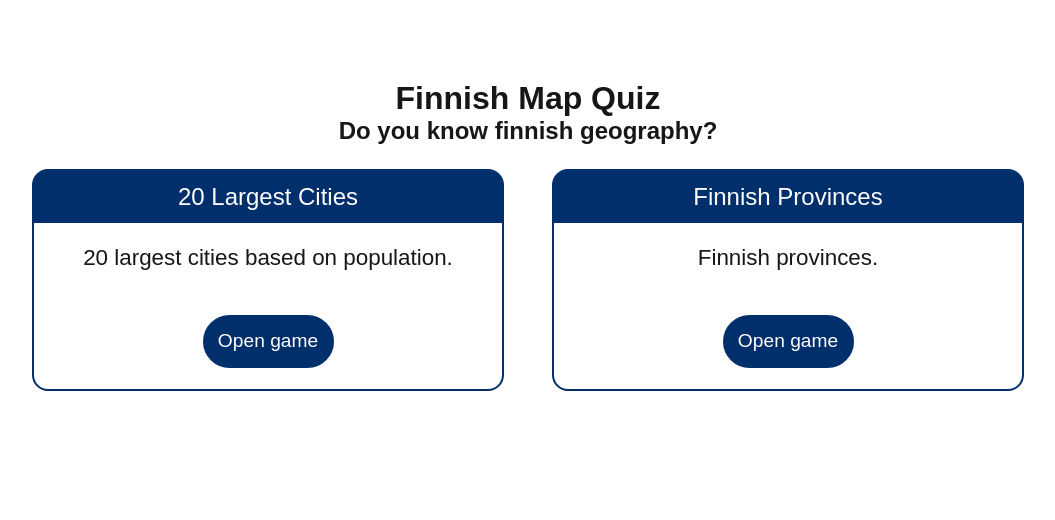
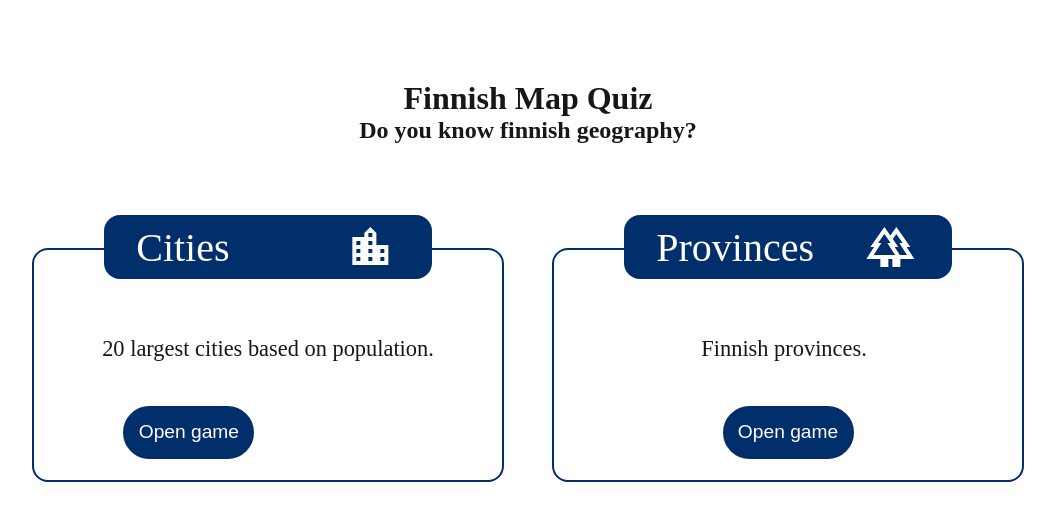
Before and after one commit to ojela028xamk/finland-map-quiz, a Next.js app: page / in a window 1280 px wide. Shown: the top 520 px of the page, without its empty margins (112-1167 px from the left). Built offline with nearby package versions, Linux system fonts and the light colour scheme.

Commit message:
game item header

```diff
--- a/app/globalTypes.ts
+++ b/app/globalTypes.ts
@@ -1,3 +1,5 @@
+import { ReactElement } from "react";
+
 export enum GameType {
   CITY = "City",
   PROVINCE = "Province",
@@ -8,6 +10,7 @@ export type Game = {
   header: string;
   description: string;
   link: string;
+  icon: ReactElement;
 };
 
 export enum Province {
--- a/app/page.module.scss
+++ b/app/page.module.scss
@@ -5,40 +5,58 @@
   margin: auto;
   padding: 5em;
   border-radius: 1em;
+  font-family: auto;
 
   .header {
     text-align: center;
   }
 
   .game_list {
+    margin-top: 5em;
     display: flex;
     flex-direction: row;
 
     .game_list_item {
       flex: 1;
+      justify-items: center;
       border: 2px solid $blue;
       border-radius: 1em;
       margin: 1.5em;
-      text-align: center;
 
-      span {
+      .item_header {
+        position: relative;
         display: flex;
-        justify-content: center;
-        border-radius: 0.5em 0.5em 0 0;
-        font-size: 1.5em;
-        padding: 0.5em;
+        flex-direction: row;
+        align-items: center;
+        border-radius: 1em;
+        padding: 0.5em 2em;
         background-color: $blue;
         color: white;
+        width: 70%;
+        top: -35px;
+
+        span {
+          flex: 3;
+          font-size: 2.5em;
+        }
+
+        .icon {
+          flex: 1;
+          margin-left: 0.6em;
+          font-size: 3em;
+        }
       }
 
-      p {
-        margin: 1em 0;
-        font-size: 1.4em;
-      }
+      .item_content {
+        p {
+          margin: 1em 0;
+          font-size: 1.4em;
+        }
 
-      button {
-        @include button;
-        font-size: 1.2em;
+        button {
+          @include button;
+          font-size: 1.2em;
+        }
       }
     }
   }
--- a/app/page.tsx
+++ b/app/page.tsx
@@ -1,19 +1,22 @@
 import Link from "next/link";
 import { Game, GameType } from "./globalTypes";
+import { MdLocationCity, MdOutlineForest } from "react-icons/md";
 import css from "./page.module.scss";
 
 const gameList: Game[] = [
   {
     type: GameType.CITY,
-    header: "20 Largest Cities",
+    header: "Cities",
     description: "20 largest cities based on population.",
     link: "/cityQuiz",
+    icon: <MdLocationCity className={css.icon} />,
   },
   {
     type: GameType.PROVINCE,
-    header: "Finnish Provinces",
+    header: "Provinces",
     description: "Finnish provinces.",
     link: "/provinceQuiz",
+    icon: <MdOutlineForest className={css.icon} />,
   },
 ];
 
@@ -27,11 +30,15 @@ export default function Home() {
       <div className={css.game_list}>
         {gameList.map((game) => (
           <div key={game.type} className={css.game_list_item}>
-            <span>{game.header}</span>
-            <p>{game.description}</p>
-            <Link href={game.link}>
-              <button>Open game</button>
-            </Link>
+            <div className={css.item_header}>
+              <span>{game.header}</span> {game.icon}
+            </div>
+            <div className={css.item_content}>
+              <p>{game.description}</p>
+              <Link href={game.link}>
+                <button>Open game</button>
+              </Link>
+            </div>
           </div>
         ))}
       </div>
```
